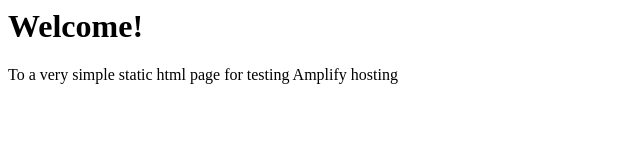
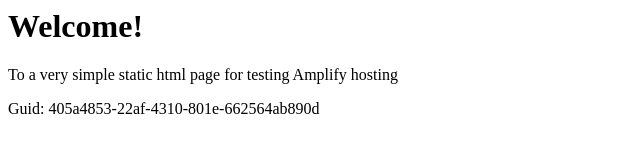
Before and after one commit to aws-aemilia-mxp/Github-PR-Commit-Integration-Test-DoNotTouch-v1-prod-eu-south-1, a website: page src/index.html in a window 1280 px wide. Shown: the whole page, without its empty margins (0-640 px from the left). Drawn offline with Linux system fonts and the light colour scheme.

Commit message:
commit from integ tests

```diff
--- a/src/index.html
+++ b/src/index.html
@@ -1,3 +1,5 @@
+
+
 <html lang="en">
 
 <head>
@@ -10,6 +12,6 @@
 <body>
     <h1>Welcome!</h1>
     <p>To a very simple static html page for testing Amplify hosting</p>
-</body>
+    <p>Guid: 405a4853-22af-4310-801e-662564ab890d</p></body>
 
 </html>
```
